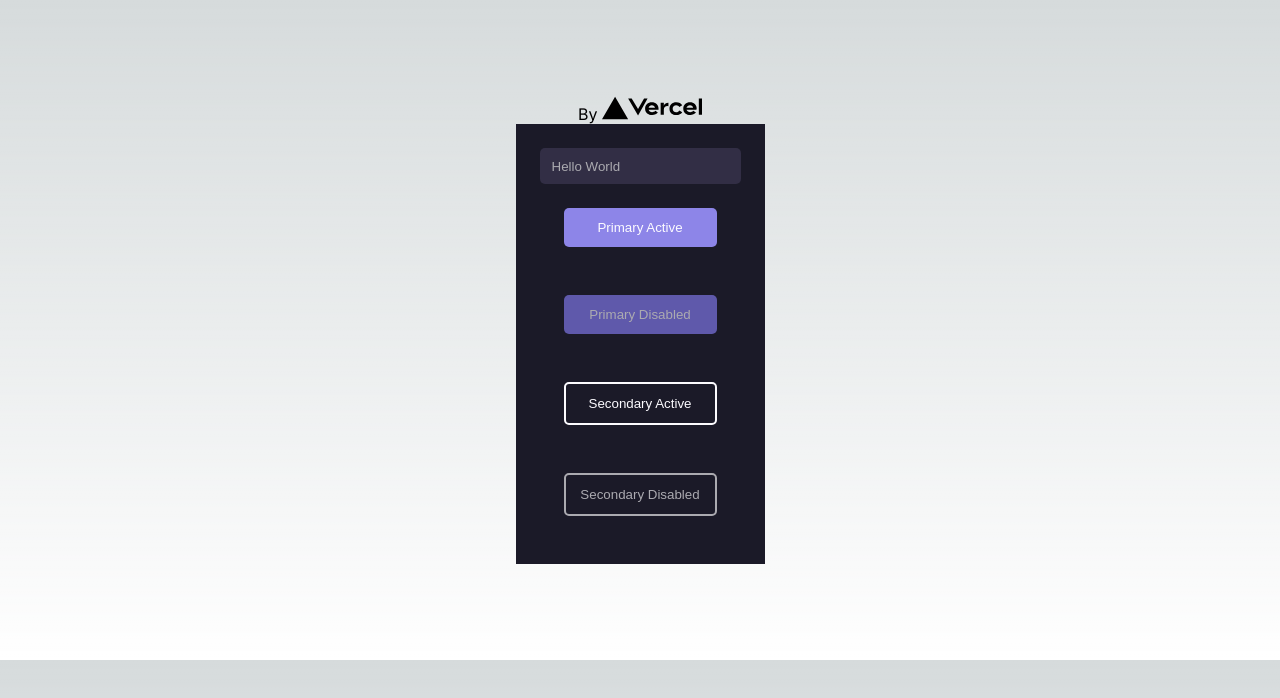
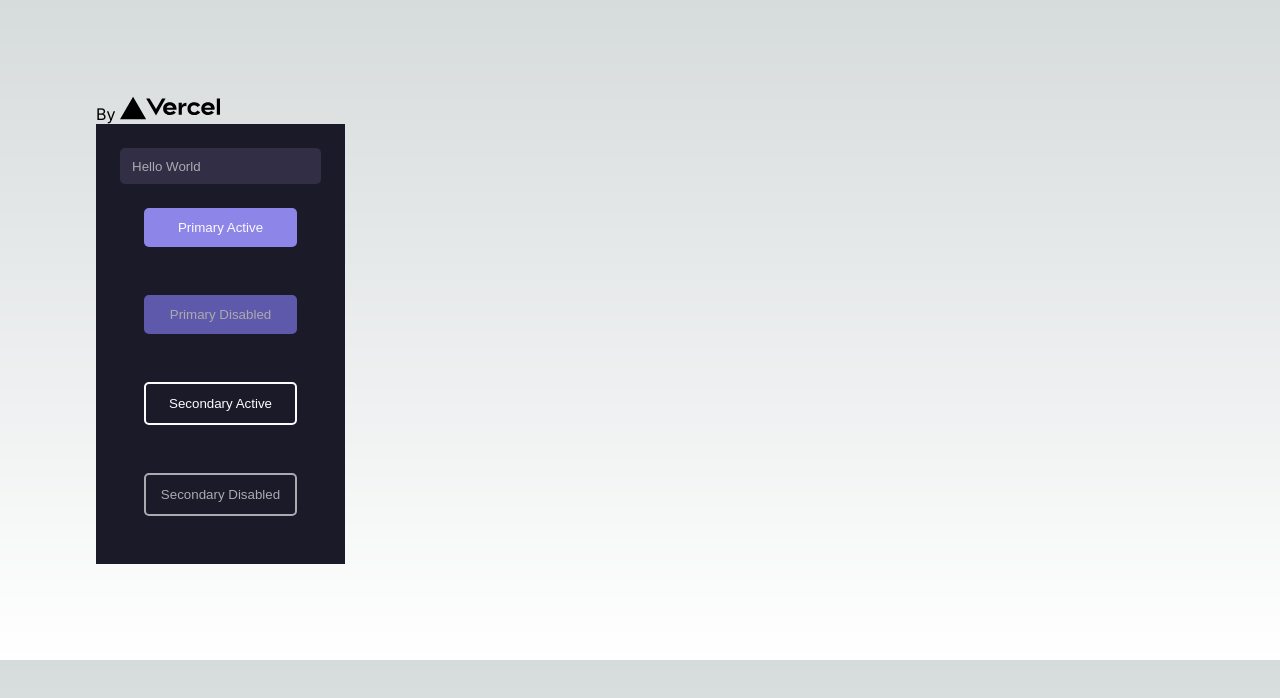
Before and after one commit to j-eick/jujo-hackathon, a Next.js app: page / in a window 1280 px wide. Shown: the top 698 px of the page. Built offline with nearby package versions, Linux system fonts and the light colour scheme.

Commit message:
styles: ul, drama_description_list, p

```diff
--- a/src/app/page.module.css
+++ b/src/app/page.module.css
@@ -1,9 +1,11 @@
 .main {
-  display: flex;
-  flex-direction: column;
+  display: grid;
+  place-content: center;
   justify-content: space-between;
   align-items: center;
   padding: 6rem;
+
+  max-width: 600px;
 }
 
 /* .description {
@@ -27,3 +29,25 @@
 .testButton {
   margin: 24px;
 }
+
+/* .product_pics {
+  display: flex;
+  flex-direction: row;
+} */
+
+.ul {
+  margin-top: 20px;
+
+  display: flex;
+  flex-direction: row;
+  gap: 10px;
+}
+
+.drama_description_list {
+  margin-top: 20px;
+}
+
+.p {
+  font-size: var(--font_dramaDescription);
+  color: #8d85e8;
+}
```
